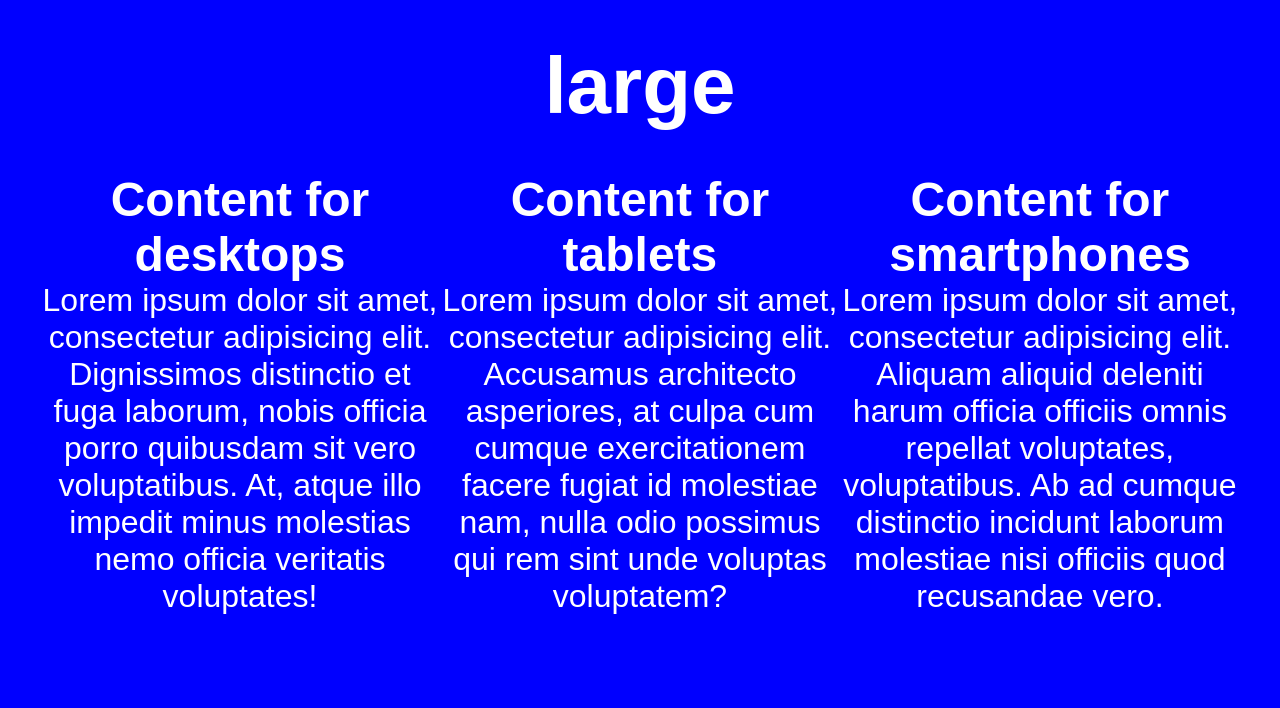
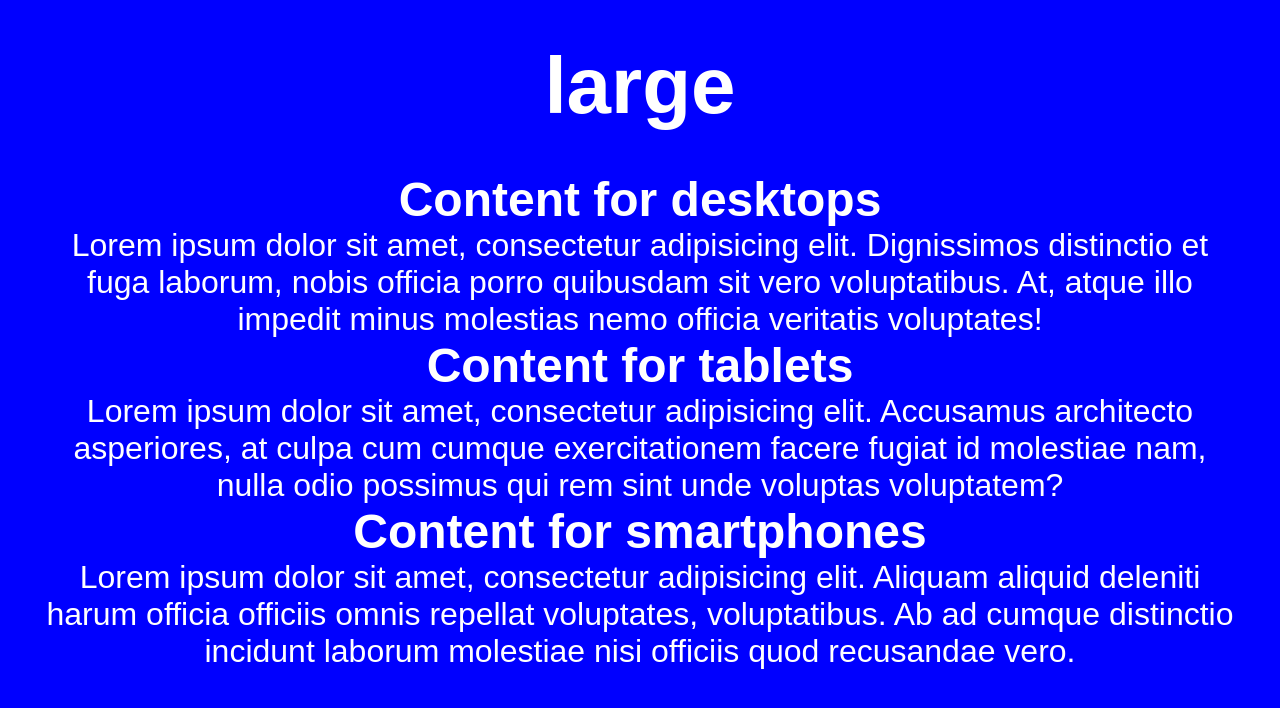
Before and after one commit to MickDellaert/Responsive-Webdesign, a plain HTML site: page index.html in a window 1280 px wide. Drawn offline with Linux system fonts and the light colour scheme.

Commit message:
css update

```diff
--- a/style.css
+++ b/style.css
@@ -28,9 +28,7 @@ body {
     }
 
     .col1, .col2, .col3 {
-        float: left;
-        margin: 0;
-        width: 33.33%;
+        display: inline-block;
     }
 }
 
```
